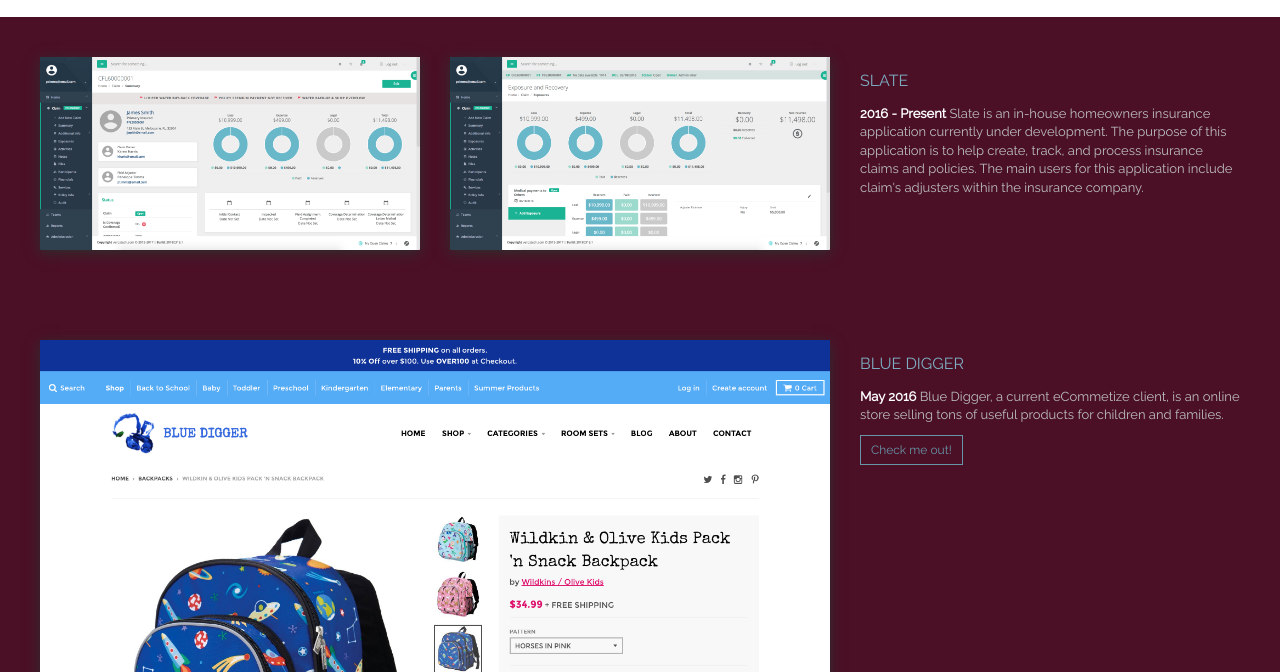
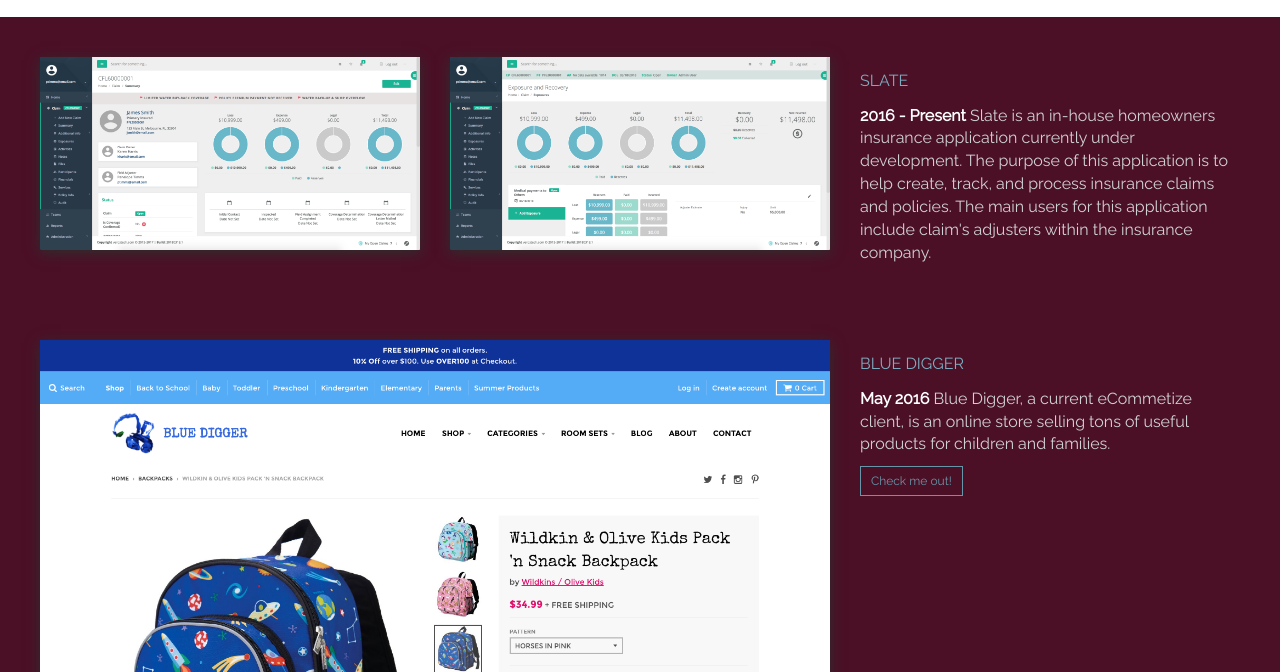
Before and after one commit to ncarvalho/mygithubpage, a website: page public/index.html in a window 1280 px wide. Shown: the part 128-800 px from the top of the page. Drawn offline with nearby package versions, Linux system fonts and the light colour scheme.

Commit message:
body font size

```diff
--- a/sass/main.sass
+++ b/sass/main.sass
@@ -22,7 +22,7 @@
 	color: #7cadc1
 	margin-top: 15px
 p
-	font-size: 13px
+	font-size: 16px
 	vertical-align: middle
 a
 	color: #587e8e
@@ -94,7 +94,7 @@
 
 div#content
 	background-color: #4c1026
-	color: #BBBDC0
+	color: #d0d1d4
 	overflow: hidden
 	width: 100%
 	padding: 40px 40px 0
```
Also changed, not shown: public/css/main.css.
